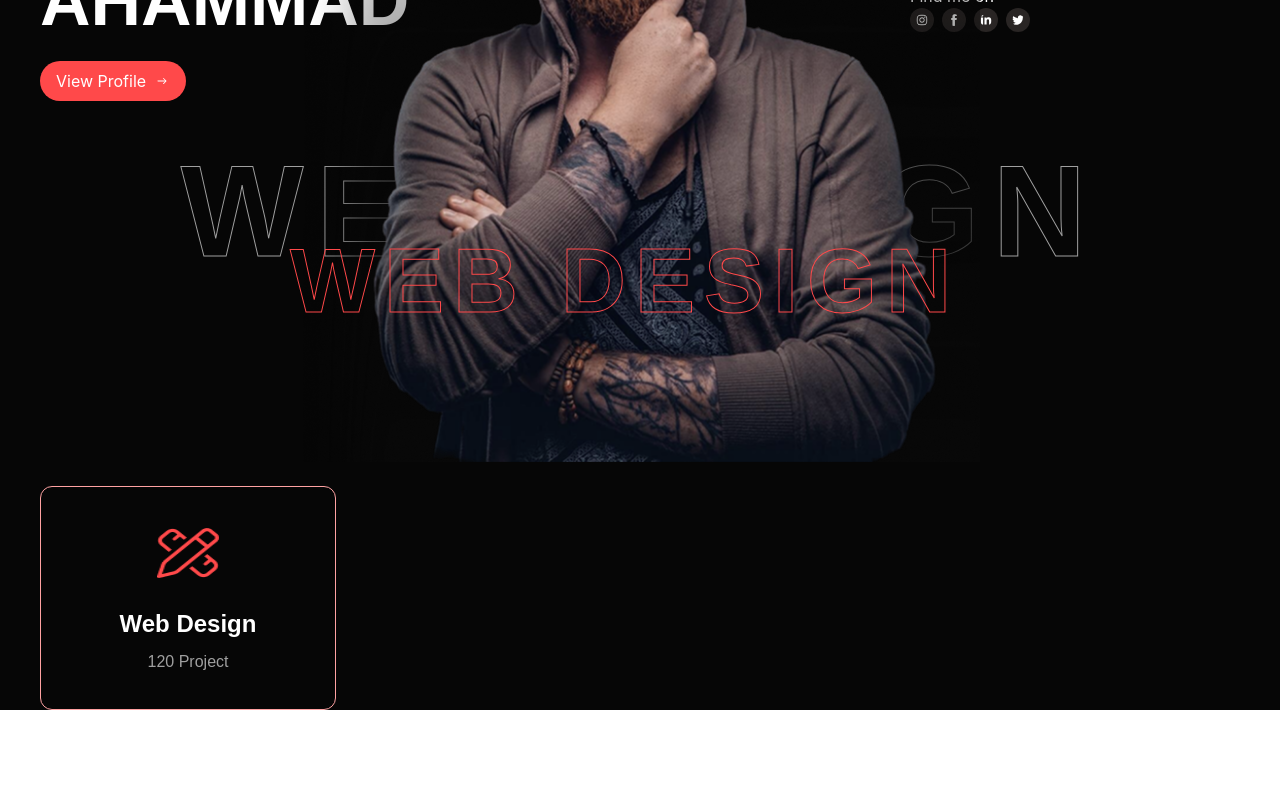
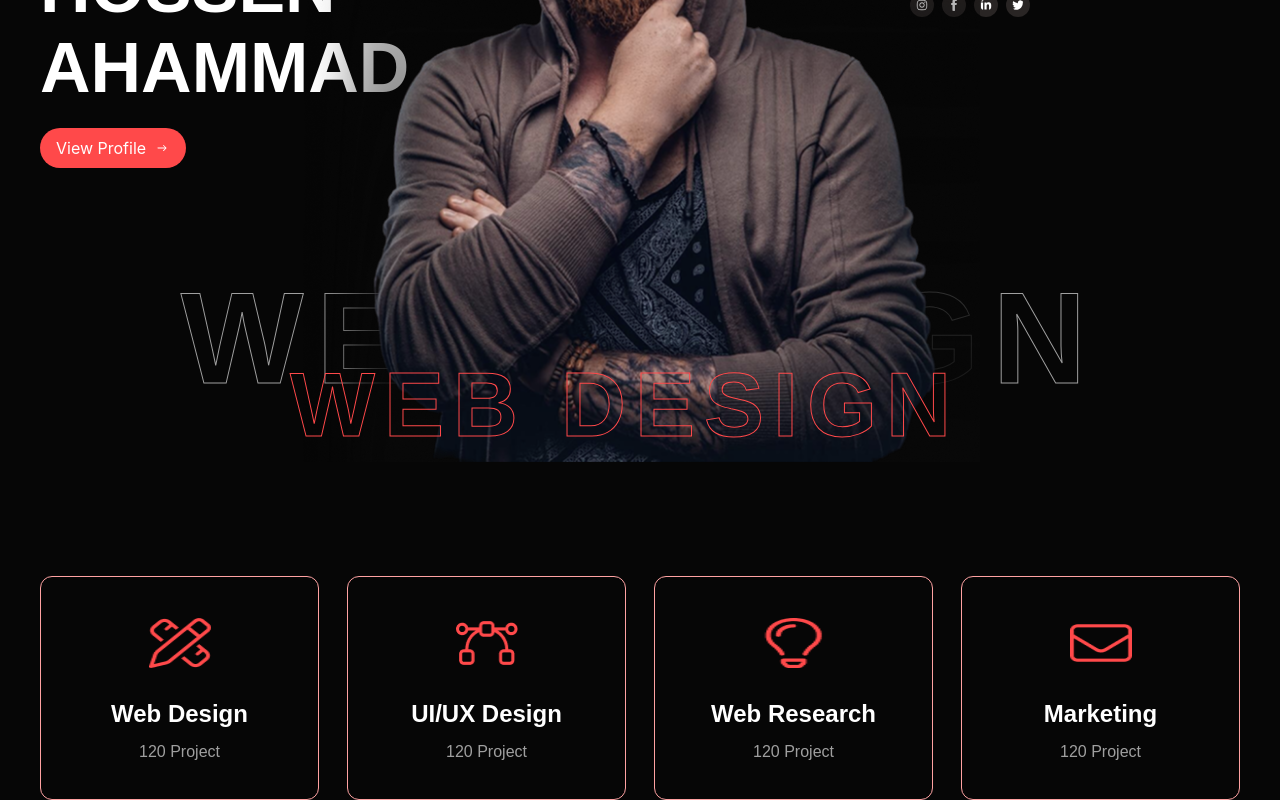
Before and after one commit to devjihad/Reeni_Creative_Protfolio, a React (Vite) app: page / in a window 1280 px wide. Shown: the part 402-1202 px from the top of the page. Before the commit the page ends 1112 px from the top, so only its background shows below. Built offline with nearby package versions, Linux system fonts and the light colour scheme.

Commit message:
hero & 4 card done

```diff
--- a/src/Container/FourCard/FourCard.jsx
+++ b/src/Container/FourCard/FourCard.jsx
@@ -5,10 +5,28 @@ import img4 from "../../assets/4.png"
 
 const FourCard = () => {
   return (
-    <div className="container">
+    <div className="container flex justify-between gap-7 mt-7.5">
         <div  className="w-74 h-56 border border-red-300 py-10.25 rounded-xl">
             <img src={img1} alt="" className="mx-auto w-15.5 h-12.5 mb-7 "/>
             <h4 className=" text-center text-[24px] font-bold font-rajdhani mb-2">Web Design </h4>
+            <p className="text-center font-rubik text-[16px] font-normal text-gray1">120 Project</p>
+        </div>
+
+        <div  className="w-74 h-56 border border-red-300 py-10.25 rounded-xl">
+            <img src={img3} alt="" className="mx-auto w-15.5 h-12.5 mb-7 "/>
+            <h4 className=" text-center text-[24px] font-bold font-rajdhani mb-2">UI/UX Design </h4>
+            <p className="text-center font-rubik text-[16px] font-normal text-gray1">120 Project</p>
+        </div>
+
+        <div  className="w-74 h-56 border border-red-300 py-10.25 rounded-xl">
+            <img src={img4} alt="" className="mx-auto w-15.5 h-12.5 mb-7 "/>
+            <h4 className=" text-center text-[24px] font-bold font-rajdhani mb-2">Web Research </h4>
+            <p className="text-center font-rubik text-[16px] font-normal text-gray1">120 Project</p>
+        </div>
+
+        <div  className="w-74 h-56 border border-red-300 py-10.25 rounded-xl">
+            <img src={img2} alt="" className="mx-auto w-15.5 h-12.5 mb-7 "/>
+            <h4 className=" text-center text-[24px] font-bold font-rajdhani mb-2">Marketing</h4>
             <p className="text-center font-rubik text-[16px] font-normal text-gray1">120 Project</p>
         </div>
     </div>
--- a/src/Container/Hero/Hero.jsx
+++ b/src/Container/Hero/Hero.jsx
@@ -7,20 +7,20 @@ import { FaLinkedinIn } from "react-icons/fa";
 import { FaTwitter } from "react-icons/fa";
 const Hero = () => {
     return (
-    <div className="container  relative">
+    <div className="container  relative mb-22.5">
          <div >
             <div className="w-170 mx-auto flex justify-center relative z-20 " style={{backgroundImage:`url(${bg})`}} >
                 <img src={Mainimage} alt="" className="w-155 h-200  "/>
             </div>
-            <h2 className="text-[90px] w-175 font-bold tracking-widest text-outline font-rajdhani absolute  top-[67%] left-1/2 -translate-x-1/2 -tranlate-y-1/2 z-30  ">WEB DESIGN</h2><br />
-            <h2 className="text-[130px] font-bold tracking-widest text-outline2 font-rajdhani  absolute top-2/3 left-1/2 -translate-x-1/2 -translate-y-1/2 z-10">WEBDESIGN</h2>
+            <h2 className="text-[90px] w-175 font-bold tracking-widest text-outline font-rajdhani absolute  top-169 left-1/2 -translate-x-1/2 -tranlate-y-1/2 z-30  ">WEB DESIGN</h2><br />
+            <h2 className="text-[130px] font-bold tracking-widest text-outline2 font-rajdhani  absolute top-169 left-1/2 -translate-x-1/2 -translate-y-1/2 z-10">WEBDESIGN</h2>
         </div>
         <div>
-            <div className="absolute top-[15%] w-108" >
+            <div className="absolute top-47.75 w-108" >
             <h2 className="text-[70px] font-bold leading-20 font-rajdhani mb-5 z-40"> <span className="text-[28px] font-bold ">HELLO I'M <br /> </span>HOSSEN <br />AHAMMAD</h2>
             <button className="flex items-center gap-2 py-2 px-4 bg-red1 rounded-3xl">View Profile <IoIosArrowRoundForward/></button>
         </div>
-        <div className="absolute top-[25%] right-0 w-82.5">
+        <div className="absolute top-47.75 right-0 w-82.5">
             <h4 className="font-rubik mb-5">About Me </h4>
             <p className="text-gray1 font-rubik text-[16px]  ">A personal <span className="text-red1">portfolio</span> is a collection of to <br />your work, that is achievements, and a <br />skills that <span className="text-red1">web design</span > highlights in your</p>
 
--- a/src/Container/Navbar/Navbar.jsx
+++ b/src/Container/Navbar/Navbar.jsx
@@ -11,7 +11,8 @@ import { RxHamburgerMenu } from "react-icons/rx";
 
 const Navbar = () => {
     return (
-        <div className='container flex justify-between text-white bg-black2 py-3'>
+        <div className='bg-black2'>
+            <div className='container flex justify-between text-white  py-3'>
             <img src={logo} alt="" className='h-10 '/>
             <ul className='flex gap-4 items-center text-[12px] font-rajdhani font-bold'>
                 <li>Home</li>
@@ -30,6 +31,7 @@ const Navbar = () => {
             </div>
 
         </div>
+        </div>
     );
 };
 
```
